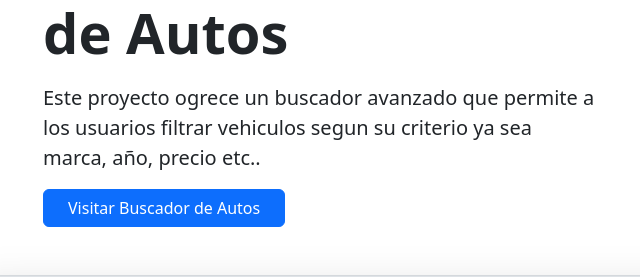
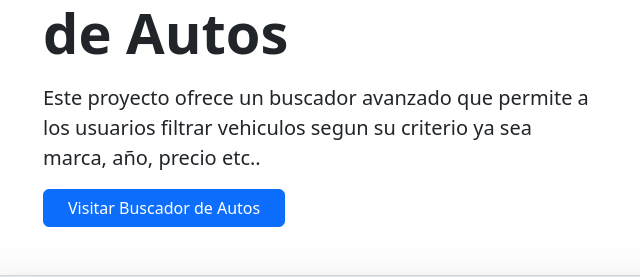
Before and after one commit to AndresMarin11/AndresMarin11.github.io, a plain HTML site: page index.html in a window 1280 px wide. Shown: the part 6563-6840 px from the top of the page, 100-740 px from the left. Drawn offline with nearby package versions, Linux system fonts and the light colour scheme.

Commit message:
Update index.html

```diff
--- a/index.html
+++ b/index.html
@@ -547,7 +547,7 @@
 
                     <div class="lc-block mb-3">
                         <div editable="rich">
-                            <p class="lead">Este proyecto ogrece un buscador avanzado que permite a los usuarios filtrar vehiculos segun su criterio ya sea marca, año, precio etc..
+                            <p class="lead">Este proyecto ofrece un buscador avanzado que permite a los usuarios filtrar vehiculos segun su criterio ya sea marca, año, precio etc..
                             </p>
                         </div>
                     </div>
```
